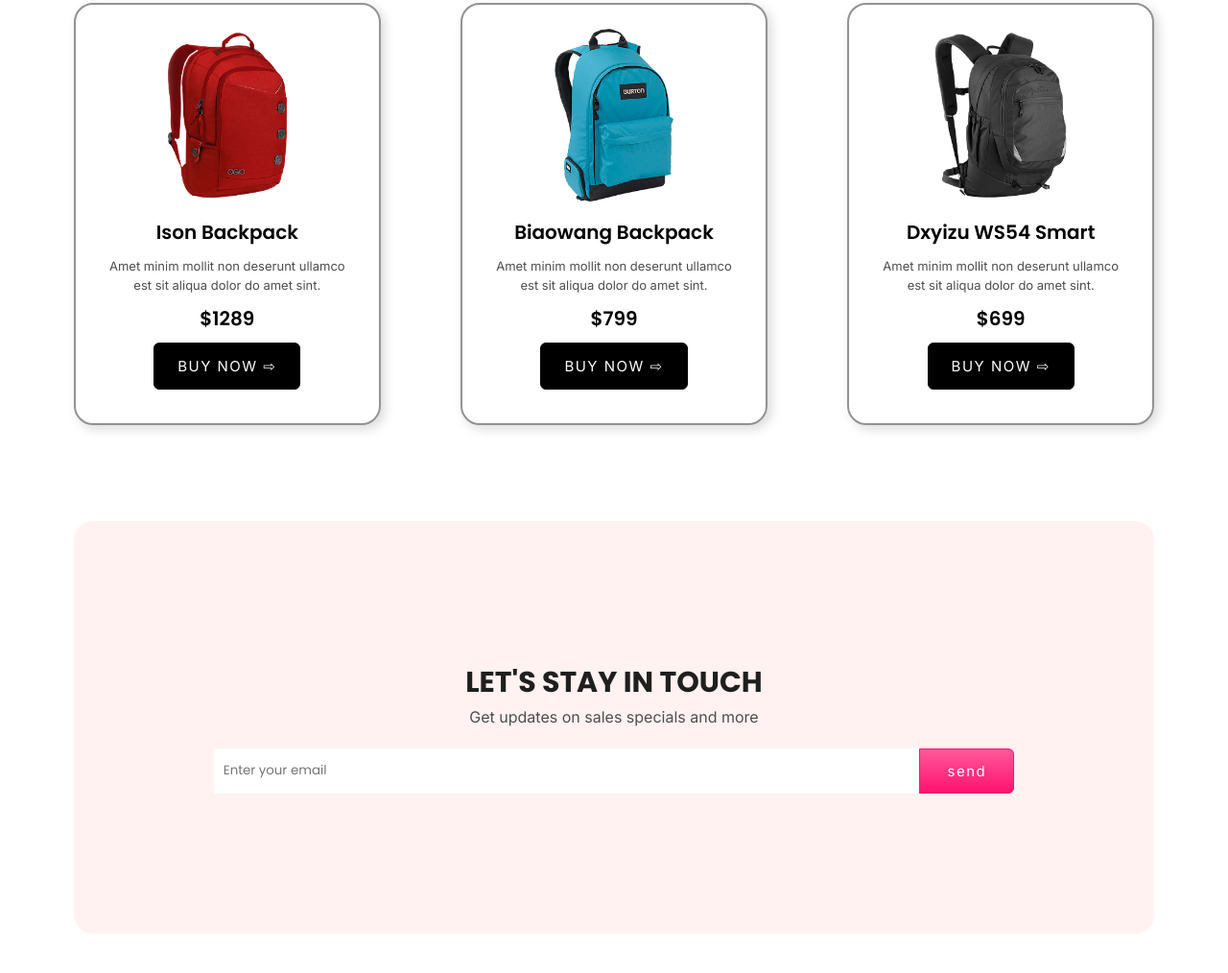
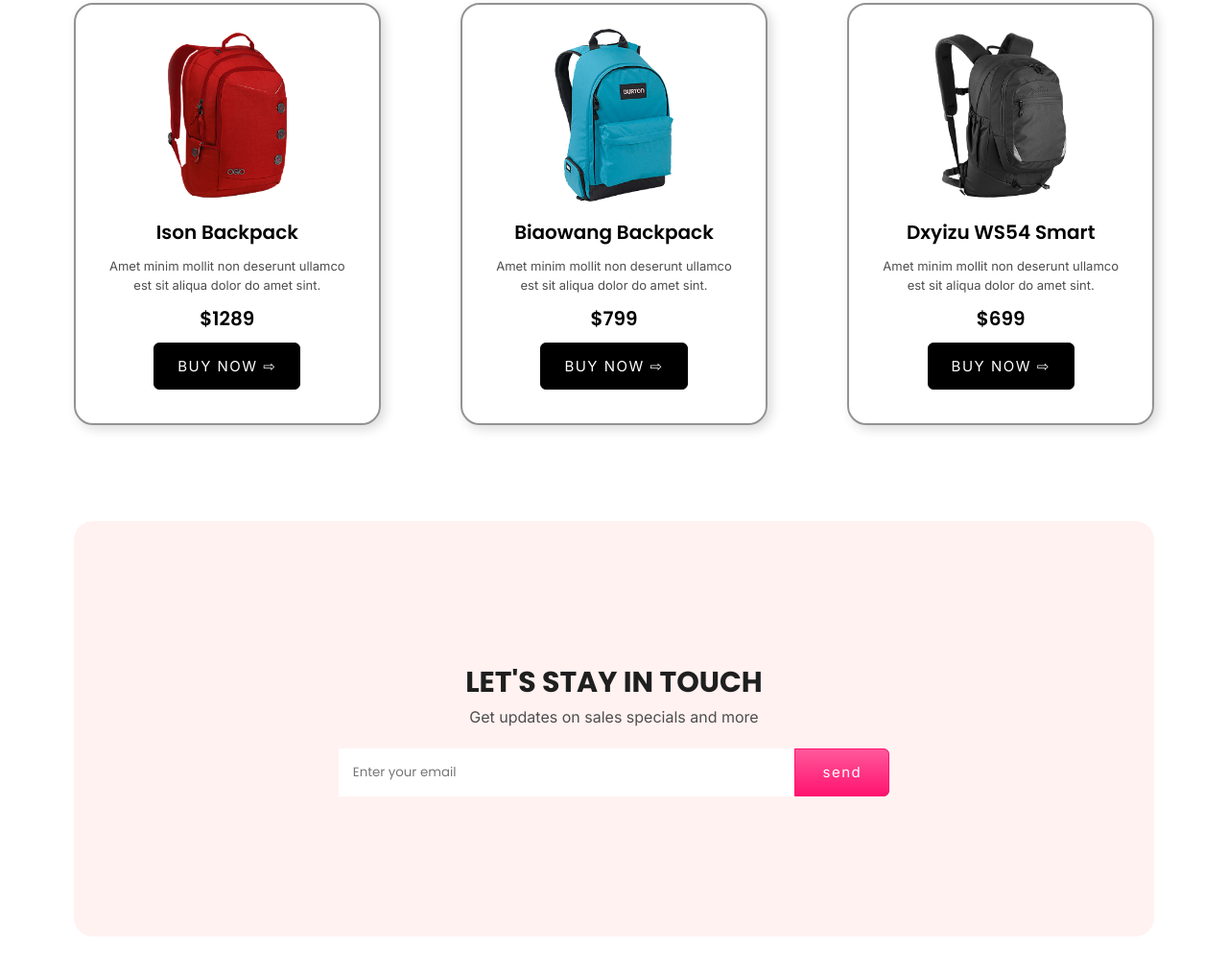
Before and after one commit to salmansaori/Goods-panda, a plain HTML site: page index.html in a window 1280 px wide. Shown: the part 1664-2678 px from the top of the page at 96% size. Before the commit the page ends 2637 px from the top, so only its background shows below. Drawn offline with Linux system fonts and the light colour scheme.

Commit message:
Updated newsletter section design

```diff
--- a/style.css
+++ b/style.css
@@ -103,7 +103,8 @@ p {
 
 #category,
 #shoes,
-#backpack {
+#backpack,
+#newsletter {
     margin-bottom: 100px;
 }
 
@@ -215,7 +216,7 @@ p {
 /* news */
 #news-container {
     background: #FFF2F1;
-    padding: 146px;
+    padding: 146px 276px;
     text-align: center;
     border-radius: 20px;
 }
@@ -227,6 +228,6 @@ p {
 
 #news-container form input[type=text] {
     width: 100%;
-    padding: 10px;
+    padding: 15px;
     border: none;
 }
```
